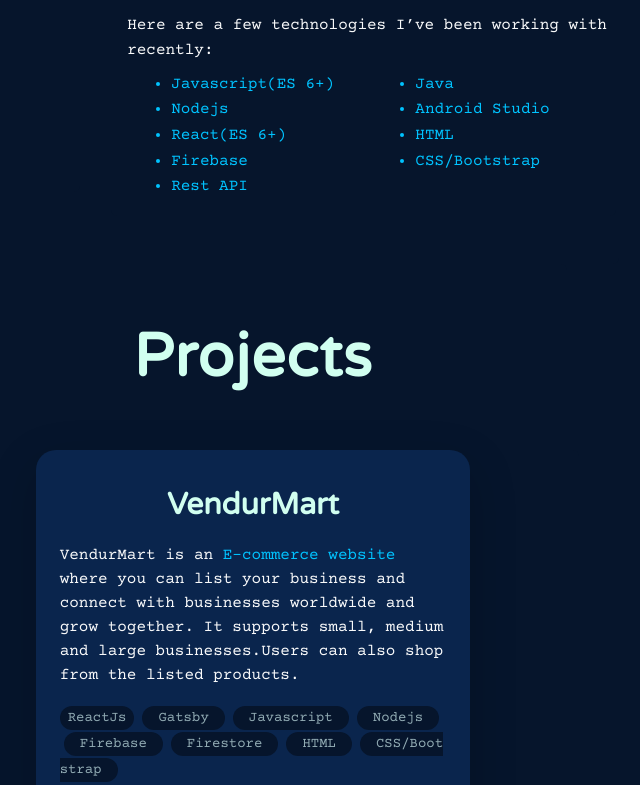
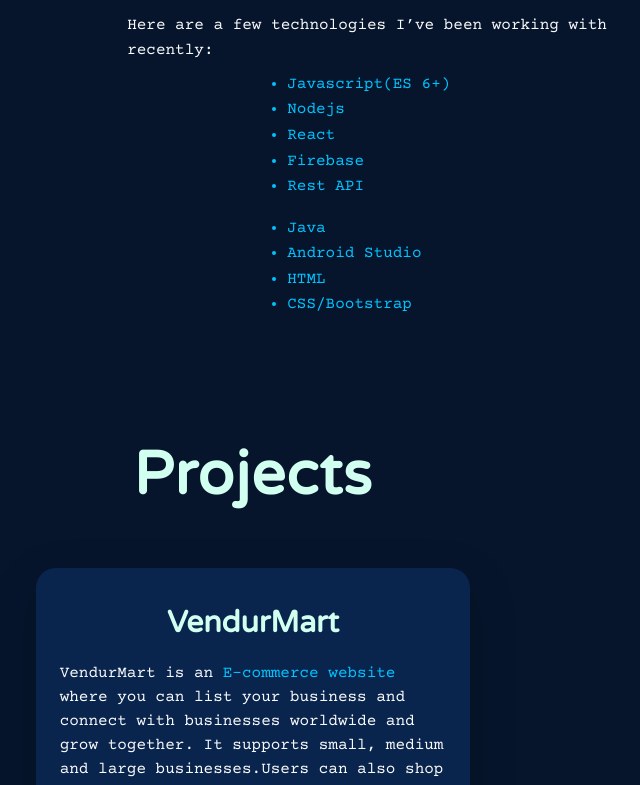
Before and after one commit to Jignesh220/portfolio, a Gatsby site: page / in a window 1280 px wide. Shown: the part 1351-2136 px from the top of the page, without its empty margins (387-1027 px from the left). Built offline with nearby package versions, Linux system fonts and the light colour scheme; Gatsby itself is replaced by a stand-in of ours.

Commit message:
final update

```diff
--- a/src/component/About/About.js
+++ b/src/component/About/About.js
@@ -7,7 +7,9 @@ export default function About() {
       <div className="container-fluid">
         <div className="card col-lg-7 col-md-10 col-sm-11 col-11 mx-auto bg-theme border-0 min-vh-100 mx-5 py-5">
           <div className="my-auto">
-            <div className="col-12 mx-auto title mb-5 text-center">About Me</div>
+            <div className="col-12 mx-auto title mb-5 text-center">
+              About Me
+            </div>
             <div className="row mt-3">
               <div className="col-12 col-lg-3 col-md-4 col-sm-12 mb-4 card bg-theme mx-auto border-0">
                 <img
@@ -46,16 +48,17 @@ export default function About() {
                   </div>
                   <div className="mt-3 row ms-1">
                     Here are a few technologies I’ve been working with recently:
-                    <div className="col-12 col-lg-6 col-md-6 col-sm-12 mx-auto mt-2 mono-text">
+                    <div className="mt-2">
+                      <div className="col-12 col-lg-6 col-md-6 col-sm-12 mx-auto mono-text">
                         <ul>
                           <li>Javascript(ES 6+)</li>
                           <li>Nodejs</li>
-                        <li>React(ES 6+)</li>
+                          <li>React</li>
                           <li>Firebase</li>
                           <li>Rest API</li>
                         </ul>
                       </div>
-                    <div className="col-12 col-lg-6 col-md-6 col-sm-12 mx-auto mt-2 mono-text">
+                      <div className="col-12 col-lg-6 col-md-6 col-sm-12 mx-auto mono-text">
                         <ul>
                           <li>Java</li>
                           <li>Android Studio</li>
@@ -71,5 +74,6 @@ export default function About() {
           </div>
         </div>
       </div>
+    </div>
   );
 }
```
Lines whose indentation alone changed are shown as unchanged.
